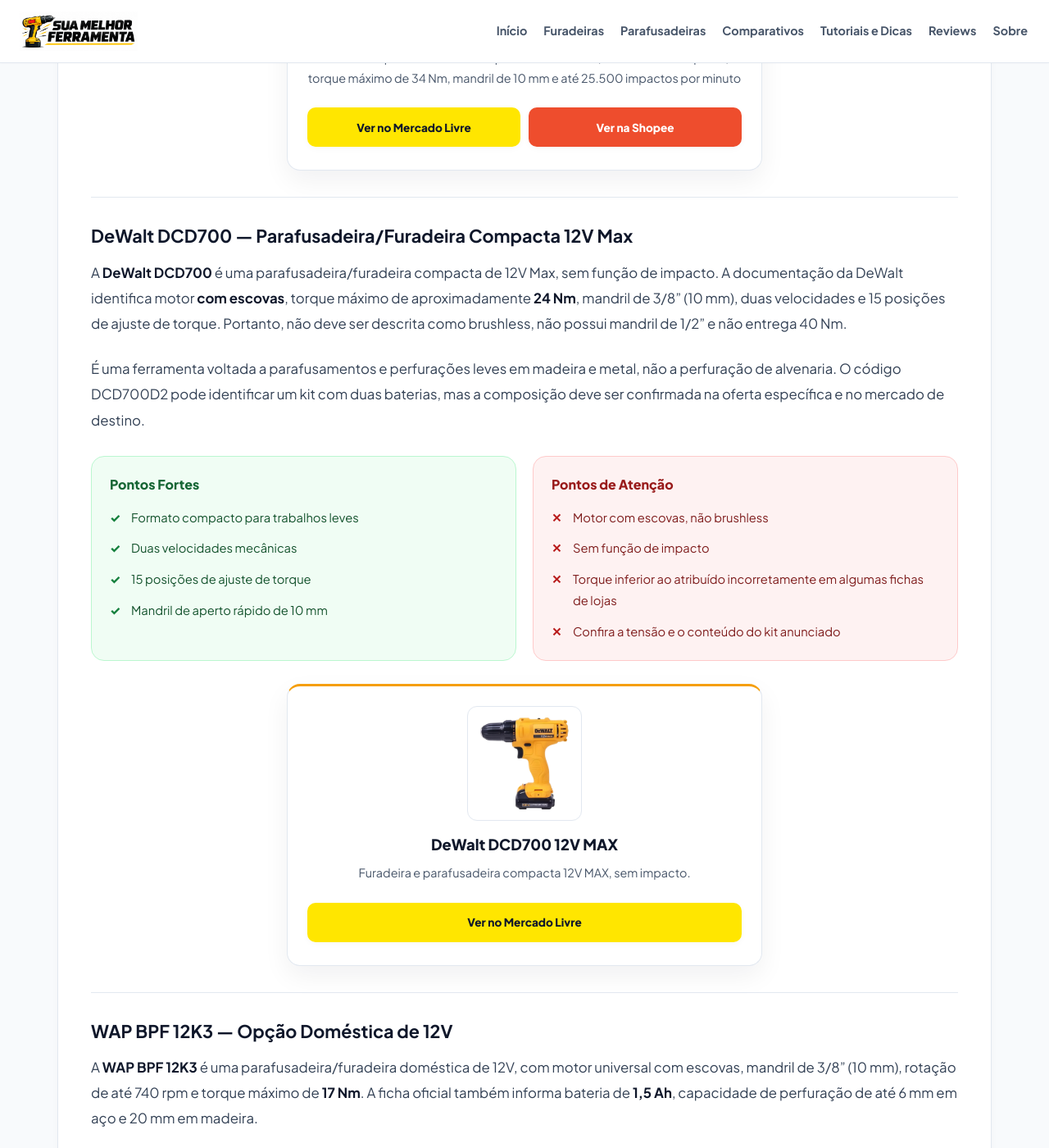
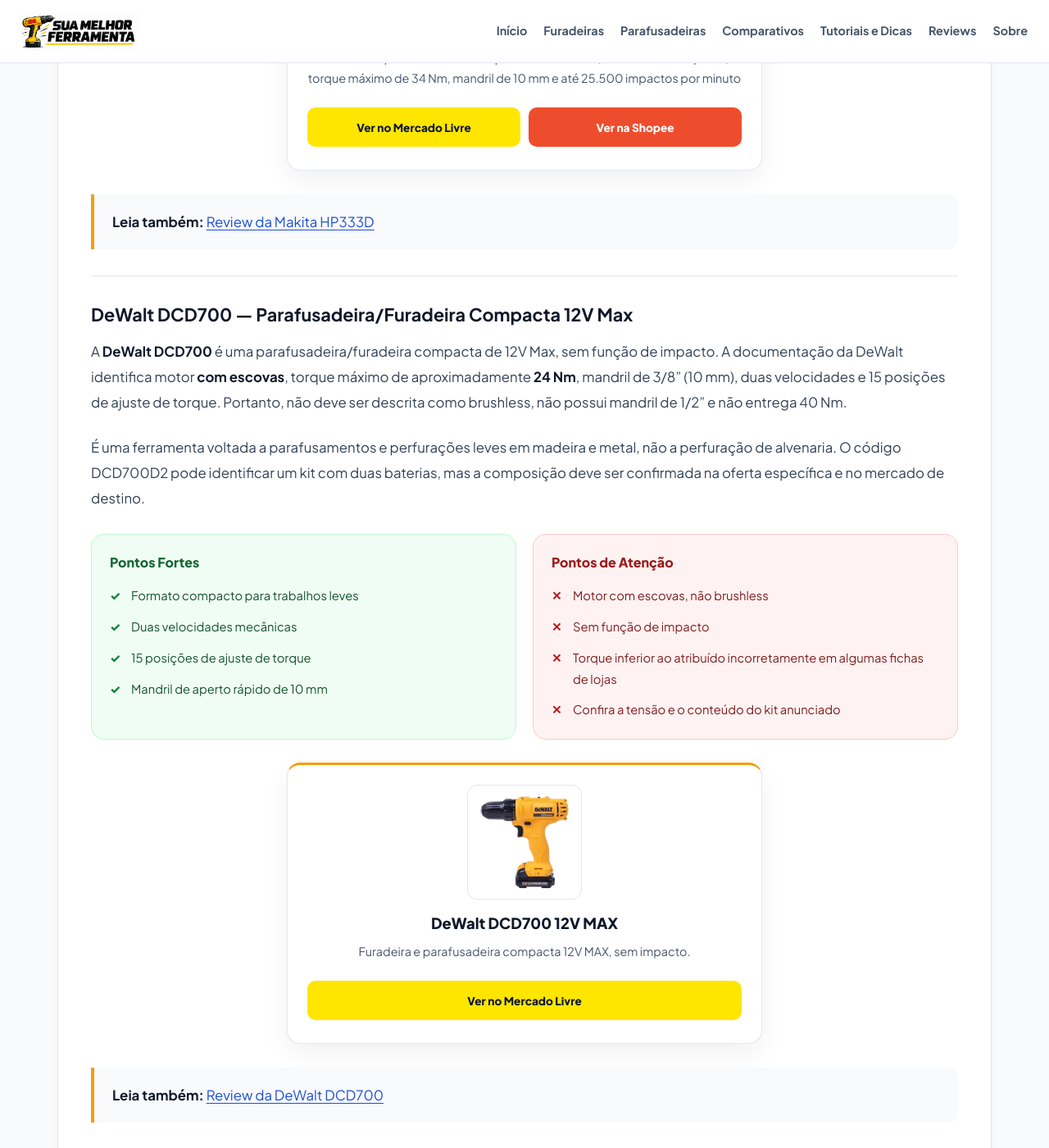
Before and after one commit to membroequipe/SiteReview, a Jekyll site: the page built from _posts/2026-10-22-qual-a-melhor-furadeira.md, in a window 1280 px wide and 1400 px high, scrolled down 8092 px. Shown: the whole window at 82% size. Built offline with Jekyll 4.4.1, drawn with Linux system fonts in a browser that asks for light colours; some of the changed text lies outside the part shown.

Commit message:
Update 2026-10-22-qual-a-melhor-furadeira.md

```diff
--- a/_posts/2026-10-22-qual-a-melhor-furadeira.md
+++ b/_posts/2026-10-22-qual-a-melhor-furadeira.md
@@ -247,6 +247,8 @@
 
 {% include produto-card.html id="makita_hp333_12v_impacto" %}
 
+> **Leia também:** [Review da Makita HP333D](/furadeiras/reviews/review-makita-hp333-12v-impacto/)
+
 ---
 
 ### DeWalt DCD700 — Parafusadeira/Furadeira Compacta 12V Max
@@ -277,6 +279,8 @@
 </div>
 
 {% include produto-card.html id="dewalt_dcd700d2_br" %}
+
+> **Leia também:** [Review da DeWalt DCD700](/furadeiras/reviews/review-dewalt-dcd700d2-br/)
 
 ---
 
@@ -310,6 +314,8 @@
 </div>
 
 {% include produto-card.html id="wap_bpf_12k3" %}
+
+> **Leia também:** [Review da WAP BPF 12K3](/furadeiras/reviews/review-wap-bpf-12k3/)
 
 ---
 
@@ -345,6 +351,8 @@
 
 {% include produto-card.html id="bosch_gsb_18v_55" %}
 
+> **Leia também:** [Review da Bosch GSB 18V-55](/furadeiras/reviews/review-bosch-gsb-18v-55/)
+
 ---
 
 ### Makita DHP484 — Furadeira de Impacto 18V LXT
@@ -378,6 +386,8 @@
 </div>
 
 {% include produto-card.html id="makita_dhp484rtj" %}
+
+> **Leia também:** [Review da Makita DHP484Z](/furadeiras/reviews/review-makita-dhp484rtj/)
 
 ---
 
```
